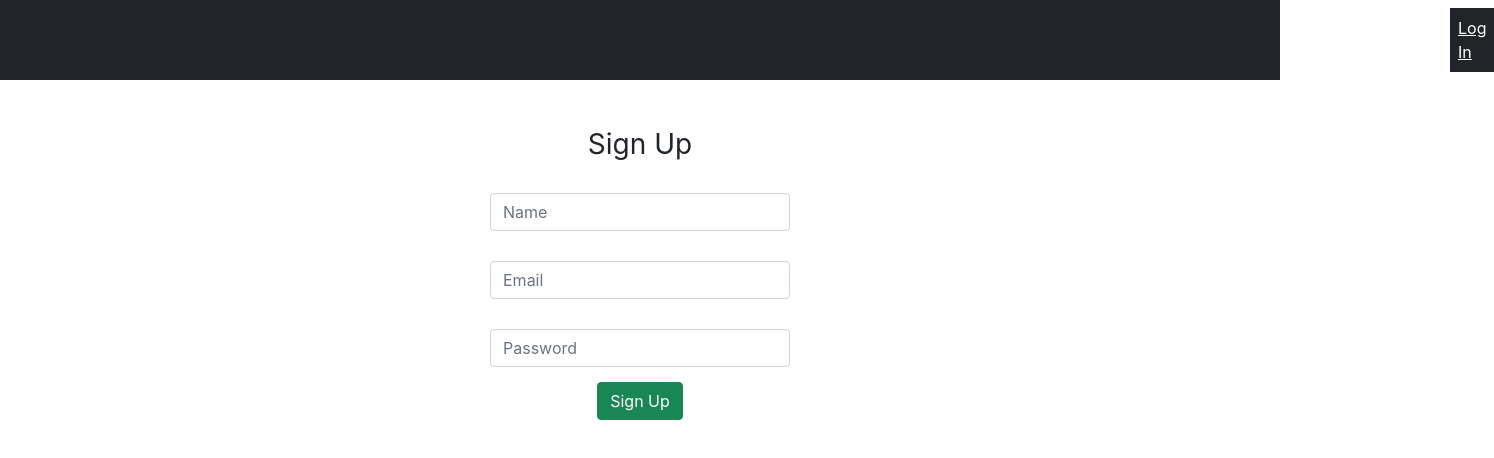
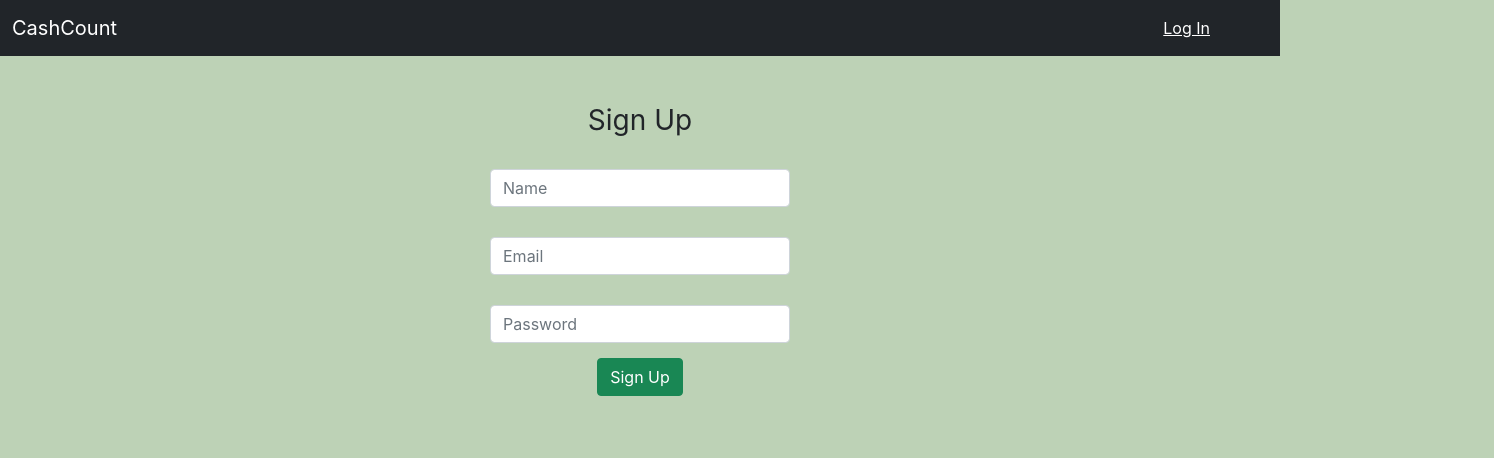
Before and after one commit to arquitectura-construccion/CountCash-FrontEnd, a React (Create React App) app in the folder countcash-frontend/: page / in a window 1280 px wide. Shown: the top 458 px of the page, 1494 px wide, since content can reach past the window. Built offline with nearby package versions, Linux system fonts and the light colour scheme; no server answers.

Commit message:
UI changes

```diff
--- a/countcash-frontend/src/AddFlowModal.js
+++ b/countcash-frontend/src/AddFlowModal.js
@@ -94,14 +94,14 @@ export class AddFlowModal extends Component{
 
                             <Form.Group>
                                 <Button variant="success" type="submit">
-                                    Agregar
+                                    Agregar flujo
                                 </Button>
                             </Form.Group>
                         </Form>
                     </Modal.Body>
                     <Modal.Footer>
                         <Button variant="danger" onClick={this.props.onHide}>
-                            Cancelar
+                            Salir
                         </Button>
                     </Modal.Footer>
                 </Modal>
--- a/countcash-frontend/src/MainPage.js
+++ b/countcash-frontend/src/MainPage.js
@@ -58,11 +58,11 @@ export class MainPage extends Component{
         let editModalClose=()=>this.setState({editModalShow:false});
         return(
             <div className="text-center p-3">
-                <h2>
+                <h1>
                     A continuacion estan sus flujos:
-                </h2>
+                </h1>
 
-                <Table className="mt-4" striped bordered hover size="sm">
+                <Table className="mt-4" striped bordered hover variant="dark">
                     <thead>
                         <tr>
                             <th>ID Flujo</th>
@@ -71,6 +71,7 @@ export class MainPage extends Component{
                             <th>Flujo</th>
                             <th>Categoria</th>
                             <th>Fecha</th>
+                            <th/>
                         </tr>
                     </thead>
                     <tbody>
@@ -84,12 +85,12 @@ export class MainPage extends Component{
                                 <td>{flow.Fecha}</td>
                                 <td>
                                     <ButtonToolbar>
-                                        <Button className="mr-2" variant="info"
+                                        <Button className="me-2" variant="info"
                                         onClick={()=>this.setState({editModalShow:true,
                                         flowid:flow.ID_FlujoUsuario,flowmonto:flow.Monto,flowdesc:flow.Descripcion})}>
                                             Edit
                                         </Button>
-                                        <Button className="mr-2" variant="danger"
+                                        <Button className="me-2" variant="danger"
                                         onClick={()=>this.DeleteFlow(flow.ID_FlujoUsuario)}>
                                             Delete
                                         </Button>
--- a/countcash-frontend/src/Navigation.js
+++ b/countcash-frontend/src/Navigation.js
@@ -1,6 +1,6 @@
 import React, {Component} from 'react';
 import { NavLink} from 'react-router-dom';
-import {Navbar, Nav} from 'react-bootstrap';
+import {Navbar, Nav, Container} from 'react-bootstrap';
 import './styles.css';
 
 export class SignupNavigation extends Component{
@@ -8,14 +8,17 @@ export class SignupNavigation extends Component{
     render(){
         return(
             <Navbar bg="dark" expand="lg">
-                <Navbar.Toggle aria-controls="basic navbar-nav"/>
-                <Navbar.Collapse id="basic-navbar-nav">
-                <Nav className="mr-auto">
+                <Container fluid>
+                    <Navbar.Brand className="text-white">CashCount</Navbar.Brand>
+                    <Navbar.Toggle aria-controls="responsive-navbar-nav"/>
+                    <Navbar.Collapse id="responsive-navbar-nav">
+                        <Nav className="ms-auto">
                             <NavLink className="btn-log-in d-inline p-2 bg-dark text-white" to="/login">
                                 Log In
                             </NavLink>
                         </Nav>
                     </Navbar.Collapse>
+                </Container>
             </Navbar>
         );
     }
@@ -26,14 +29,17 @@ export class LoginNavigation extends Component{
     render(){
         return(
             <Navbar bg="dark" expand="lg">
+                <Container fluid>
+                    <Navbar.Brand className="text-white">CashCount</Navbar.Brand>
                     <Navbar.Toggle aria-controls="basic navbar-nav"/>
                     <Navbar.Collapse id="basic-navbar-nav">
-                <Nav className="mr-auto">
+                        <Nav className="ms-auto">
                             <NavLink className="btn-sign-up d-inline p-2 bg-dark text-white" to="/">
                                 Sign Up
                             </NavLink>
                         </Nav>
                     </Navbar.Collapse>
+                </Container>
             </Navbar>
         );
     }
@@ -44,14 +50,17 @@ export class LogoutNavigation extends Component{
     render(){
         return(
             <Navbar bg="dark" expand="lg">
+                <Container fluid>
+                    <Navbar.Brand className="text-white">CashCount</Navbar.Brand>
                     <Navbar.Toggle aria-controls="basic navbar-nav"/>
                     <Navbar.Collapse id="basic-navbar-nav">
-                <Nav className="mr-auto">
+                        <Nav className="ms-auto">
                             <NavLink className="btn-sign-up d-inline p-2 bg-dark text-white" to="/">
                                 Log Out
                             </NavLink>
                         </Nav>
                     </Navbar.Collapse>
+                </Container>
             </Navbar>
         );
     }
--- a/countcash-frontend/src/styles.css
+++ b/countcash-frontend/src/styles.css
@@ -1,3 +1,12 @@
+body {
+  background-color: #BDD2B6;
+}
+
+h1 {
+  font-family:'Times New Roman', Times, serif;
+  font-weight: bold;
+  margin: 50px auto 50px;
+}
 
 .form-signin {
   width: 100%;
@@ -7,11 +16,11 @@
 }
 
 .btn-sign-up {
-    margin-left: 1450px;
+    margin-right: 50px;
 }
 
 .btn-log-in {
-    margin-left: 1450px;
+    margin-right: 50px;
 }
 
 .App {
```
Lines whose indentation alone changed are shown as unchanged.
